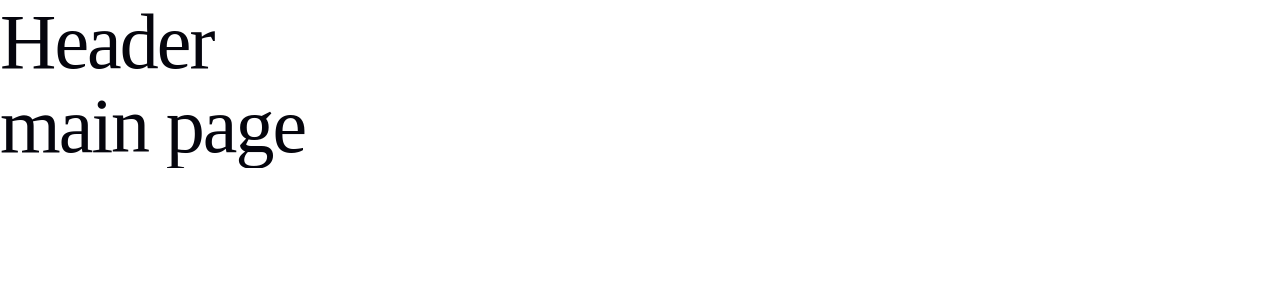
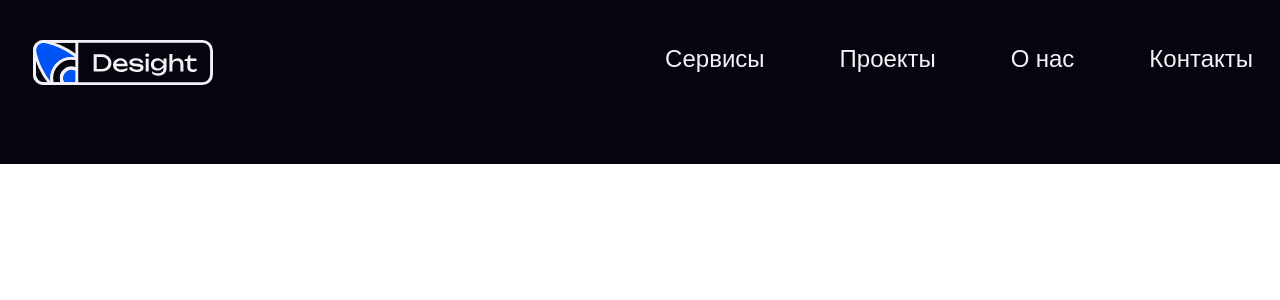
Before and after one commit to matveisch/desight, a Next.js app: page / in a window 1280 px wide. Shown: the top 300 px of the page. Built offline with nearby package versions, Linux system fonts and the light colour scheme; a web font is replaced by a local one.

Commit message:
add header overall
added header for 1280

```diff
--- a/src/components/sections/Header/Header.module.scss
+++ b/src/components/sections/Header/Header.module.scss
@@ -1,2 +1,32 @@
 .header {
+
+color: $white;
+display: flex;
+padding-top: 40px;
+padding-left: 33px;
+padding-right: 27px;
+justify-content: space-between;
+align-items: center;
+
+.logo{
+    max-width: 180px;
+    max-height: 40px;
+
+    .image{
+        width: 100%;
+        height: 100%;
+    }
 }
+
+.nav{
+    display: flex;
+    gap: 75px;
+
+.link{
+    font-size: 24px;
+    line-height: 27.24px;
+}
+
+}
+
+}
--- a/src/components/sections/Header/Header.tsx
+++ b/src/components/sections/Header/Header.tsx
@@ -1,9 +1,20 @@
 import styles from './Header.module.scss';
+import Image from 'next/image';
+import Link from 'next/link';
+import logo from '@images/logo.svg';
 
 export function Header() {
   return (
-    <section className={styles.header}>
-      <h1>Header</h1>
-    </section>
+    <header className={styles.header}>
+      <div className={styles.logo}>
+        <Image src={logo} alt='logo' className={styles.image}/>
+      </div>
+      <nav className={styles.nav}>
+        <Link href='#' className={styles.link}>Сервисы</Link>
+        <Link href='#' className={styles.link}>Проекты</Link>
+        <Link href='#' className={styles.link}>О нас</Link>
+        <Link href='#' className={styles.link}>Контакты</Link>
+      </nav>
+    </header>
   );
 }
--- a/src/styles/page.module.scss
+++ b/src/styles/page.module.scss
@@ -1,2 +1,5 @@
 .main {
+
+    background-color: $black;
+
 }
```
Also changed, not shown: package.json (+8 -8 lines), public/images/logo.svg (added), 1 other file (tests, documents, lock files or other folders).
